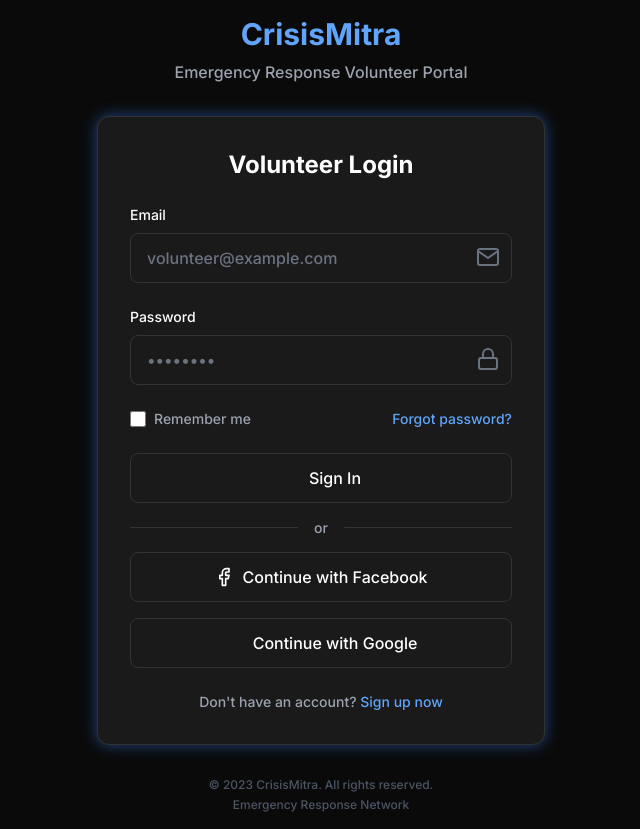
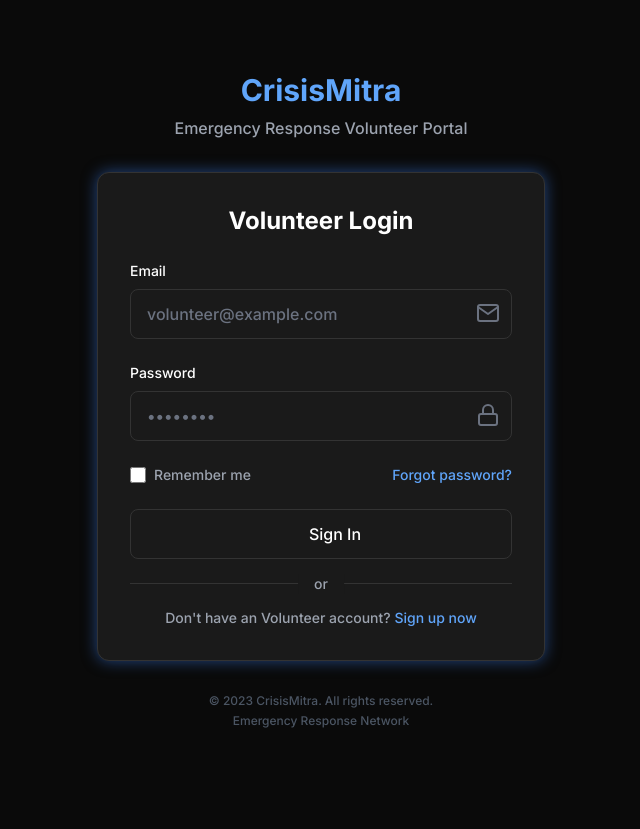
Before and after one commit to HimanshuChotaliya/CrisisMitra---Jarvis-Hackathon-Model, a Flask app: page /volunteer_login in a window 1280 px wide. Shown: the whole page, without its empty margins (319-959 px from the left). After the commit the page ends 728 px from the top, so only its background shows below. Run offline with Flask 3, Linux system fonts and the light colour scheme; some libraries are stand-ins or nearby versions.

```diff
--- a/templates/login.html
+++ b/templates/login.html
@@ -118,23 +118,9 @@
           <span class="absolute left-1/2 transform -translate-x-1/2 -translate-y-1/2 bg-[#1a1a1a] px-4 text-sm text-gray-400">or</span>
         </div>
 
-        <div class="space-y-4">
-          <button
-            class="w-full py-3 px-4 rounded-lg bg-[#1a1a1a] text-white font-medium hover:bg-[#222] border border-[#333] transition duration-200 flex items-center justify-center gap-2"
-          >
-            <i data-feather="facebook" class="w-5 h-5"></i>
-            Continue with Facebook
-          </button>
-          <button
-            class="w-full py-3 px-4 rounded-lg bg-[#1a1a1a] text-white font-medium hover:bg-[#222] border border-[#333] transition duration-200 flex items-center justify-center gap-2"
-          >
-            <i data-feather="google" class="w-5 h-5"></i>
-            Continue with Google
-          </button>
-        </div>
 
         <p class="text-center text-sm text-gray-400 mt-6">
-          Don't have an account?
+          Don't have an Volunteer account?
           <a href="{{url_for('volunteer_signup')}}" class="text-blue-400 hover:text-blue-300 font-medium">
             Sign up now
           </a>
```
